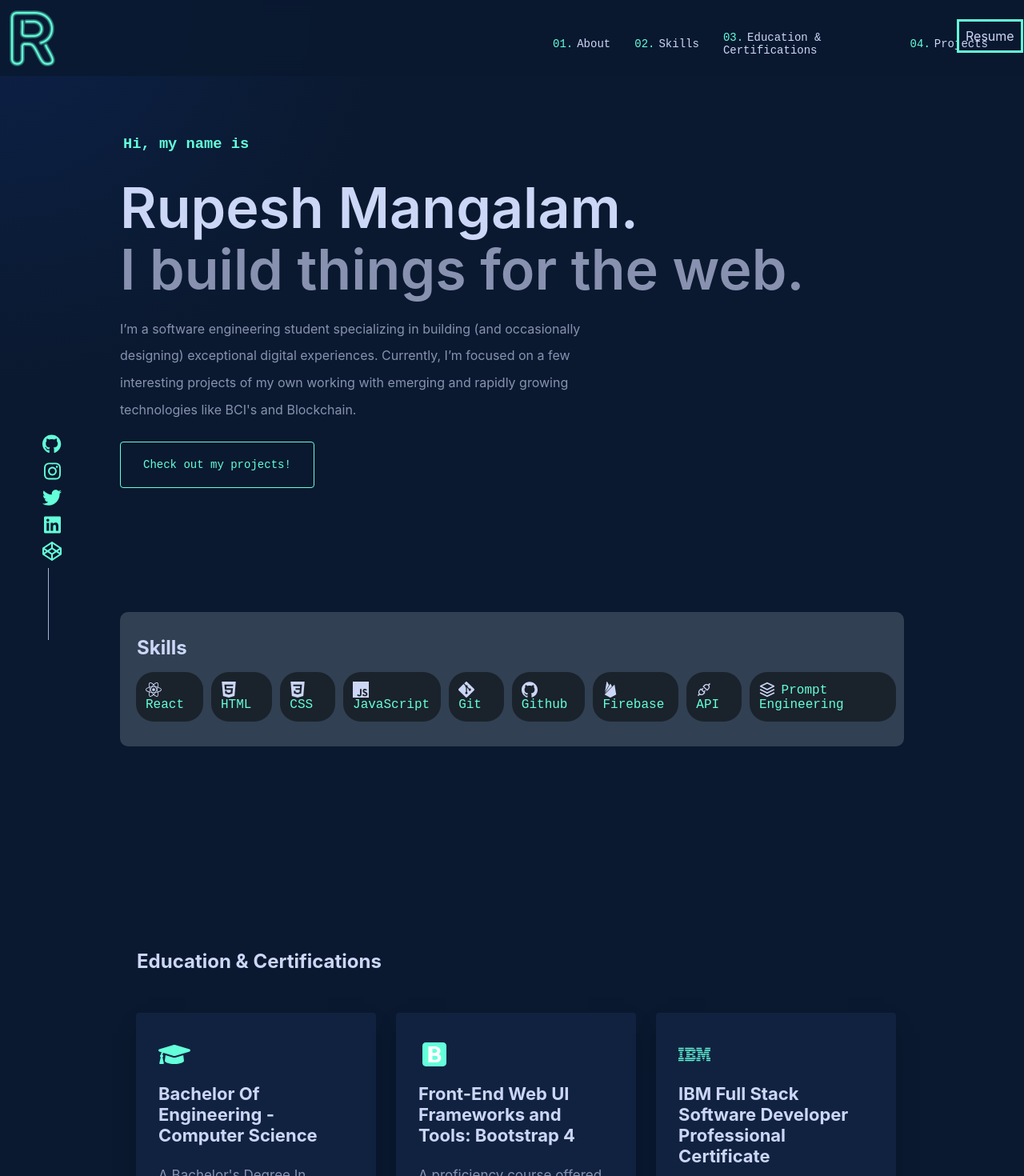
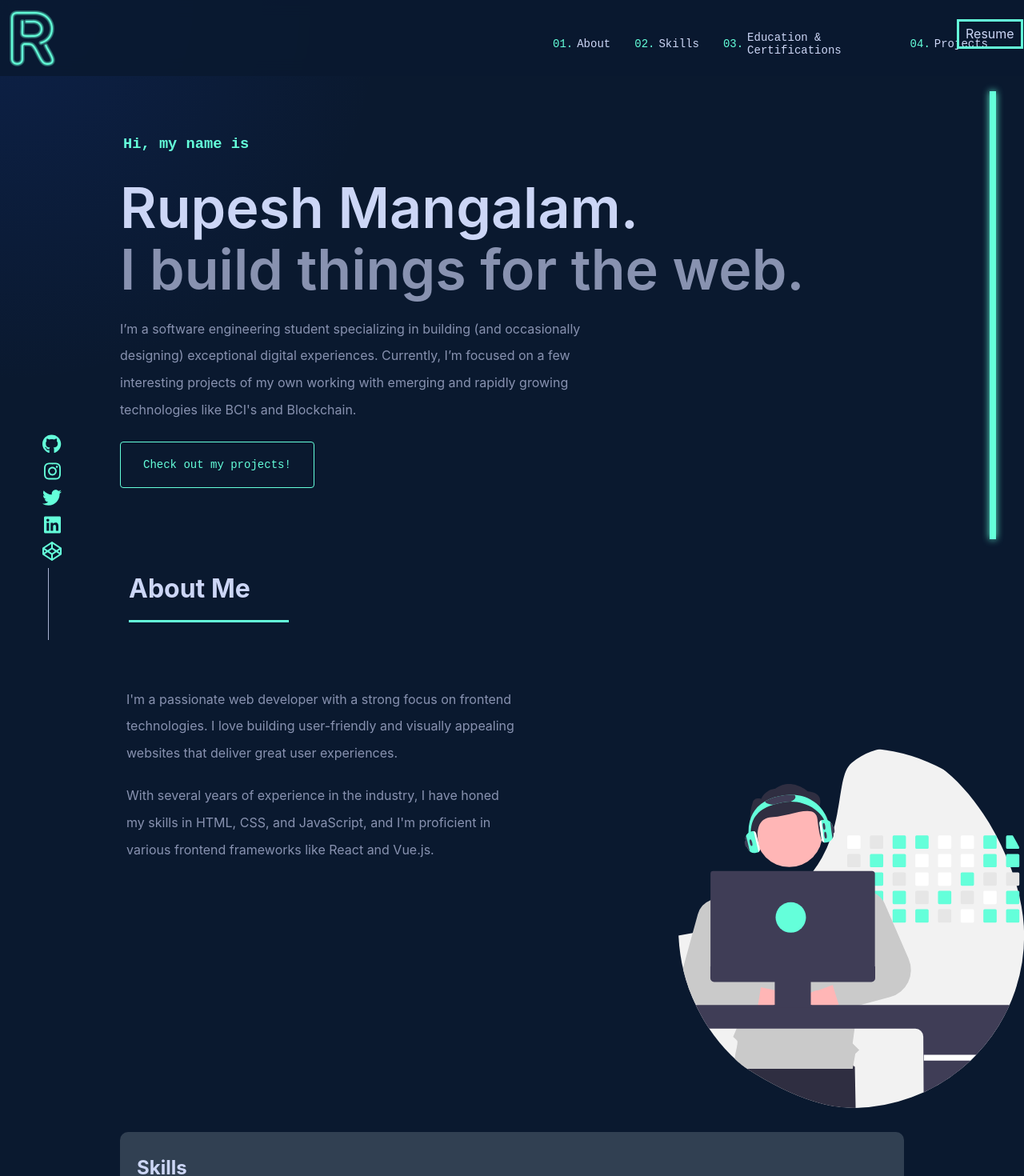
Before and after one commit to RupeshMangalam21/rupeshmangalamportfolio, a React (Create React App) app in the folder resume-portfolio/: page / in a window 1280 px wide. Shown: the top 1470 px of the page at 80% size. Built offline with nearby package versions, Linux system fonts and the light colour scheme.

Commit message:
ui changes elements addded

```diff
--- a/resume-portfolio/public/index.html
+++ b/resume-portfolio/public/index.html
@@ -3,6 +3,7 @@
   <head>
     <meta charset="utf-8" />
     <link rel="icon" href="./icons8-r-16.ico" />
+    <link rel="stylesheet" href="styles.css">
     <meta name="viewport" content="width=device-width, initial-scale=1" />
     <meta name="theme-color" content="#000000" />
     <meta
--- /dev/null
+++ b/resume-portfolio/public/styles.css
@@ -0,0 +1,45 @@
+/* Customize the scrollbar track */
+::-webkit-scrollbar {
+    width: 10px;
+    background-color: #0a192f;
+  }
+
+  /* Customize the scrollbar thumb */
+  ::-webkit-scrollbar-thumb {
+    background-color: #cfcecec7;
+    border-radius: 5px;
+  }
+
+  /* Customize the scrollbar thumb height in Chrome */
+  ::-webkit-scrollbar-thumb:vertical {
+    height: 30px; /* Adjust the height value as per your preference */
+  }
+
+  /* Customize the scrollbar thumb height in Firefox */
+  ::-moz-scrollbar-thumb {
+    background-color: #cfcecec7;
+    border-radius: 5px;
+    height: 30px; /* Adjust the height value as per your preference */
+  }
+
+  /* Customize the scrollbar thumb height in IE and Edge */
+  /* Note: Microsoft Edge Legacy (EdgeHTML) only */
+  /* For Microsoft Edge (Chromium) support, use ::-webkit-scrollbar-thumb */
+  /* For IE11 support, use ms-scrollbar-thumb */
+  /* For Edge (Chromium) and IE11 support, use the following selector */
+  ::-ms-scrollbar-thumb {
+    background-color: #cfcecec7;
+    border-radius: 5px;
+    height: 30px; /* Adjust the height value as per your preference */
+  }
+
+  /* Customize the scrollbar on hover */
+  /* Note: Only supported in WebKit browsers (Chrome, Safari, and newer versions of Opera) */
+  ::-webkit-scrollbar-thumb:hover {
+    background-color: #cfcecec7;
+  }
+
+  /* Customize the scrollbar corner */
+  ::-webkit-scrollbar-corner {
+    background-color: #cfcecec7;
+  }
--- a/resume-portfolio/src/Components/About.tsx
+++ b/resume-portfolio/src/Components/About.tsx
@@ -0,0 +1,33 @@
+import React from 'react';
+import '../Styles/About.css';
+import vectorImage from '../Assets/images/programmerimg2.svg';
+
+const AboutSection: React.FC = () => {
+  return (
+    <section id="about" className="about">
+      <div className="container">
+        <div className="section-heading">
+          <h2>About Me</h2>
+          <div className="underline"></div>
+        </div>
+        <div className="about-content">
+          <div className="about-text">
+            <p>
+              I'm a passionate web developer with a strong focus on frontend technologies. I love building
+              user-friendly and visually appealing websites that deliver great user experiences.
+            </p>
+            <p>
+              With several years of experience in the industry, I have honed my skills in HTML, CSS, and
+              JavaScript, and I'm proficient in various frontend frameworks like React and Vue.js.
+            </p>
+          </div>
+          <div className="about-vector">
+            <img src={vectorImage} alt="Vector" />
+          </div>
+        </div>
+      </div>
+    </section>
+  );
+};
+
+export default AboutSection;
--- a/resume-portfolio/src/Components/Navbar.tsx
+++ b/resume-portfolio/src/Components/Navbar.tsx
@@ -1,13 +1,16 @@
 import React from 'react';
 import '../Styles/Navbar.css';
-import loadimg from '../Assets/images/icons8-r-96 (1).png'
+import loadimg from '../Assets/images/icons8-r-96 (1).png';
 
 const Navbar: React.FC = () => {
   return (
     <nav className="navbar">
       <div className="ihALZY">
-      <img src={loadimg} alt="R" className="logo-image" />
-      <ol>
+        <div className="logo-container">
+          <img src={loadimg} alt="R" className="logo-image" />
+          <div className="flicker-effect"></div>
+        </div>
+        <ol>
           <li>
             <a href="/about">About</a>
           </li>
--- a/resume-portfolio/src/Pages/HomePage.tsx
+++ b/resume-portfolio/src/Pages/HomePage.tsx
@@ -4,6 +4,7 @@ import SkillsSection from '../Components/SkillsSection';
 import EducationSection from '../Components/EducationSection';
 import ProjectsSection from '../Components/ProjectsSection';
 import TopIntroSection from '../Components/TopIntroSection';
+import About from '../Components/About';
 import Links from '../Components/Links';
 
 const HomePage: React.FC = () => {
@@ -33,9 +34,11 @@ const HomePage: React.FC = () => {
     >
       <Links />
       <TopIntroSection />
+      <About />
       <SkillsSection />
       <EducationSection />
       <ProjectsSection />
+      <div class="line-element"></div>
     </div>
   );
 };
--- /dev/null
+++ b/resume-portfolio/src/Styles/About.css
@@ -0,0 +1,62 @@
+.about {
+    color: #ccd6f6;
+    padding: 100px 0;
+  }
+
+  .container {
+    max-width: 500px;
+  }
+
+  .section-heading {
+    text-align: left;
+    margin-bottom: 60px;
+  }
+
+  .section-heading h2 {
+    color: #ccd6f6;
+    font-size: 32px;
+  }
+
+  .underline {
+    width: 200px;
+    height: 3px;
+    background-color: #64ffda;
+    margin: 0 11px;
+    margin-top: 20px;
+  }
+
+  .about-content {
+    display: flex;
+    flex-direction: column;
+    justify-content: center;
+    gap: 40px;
+    margin-left: 8px;
+  }
+
+  .about-text {
+    max-width: 600px;
+    text-align: left;
+  }
+
+  .about-text p {
+    margin-bottom: 20px;
+  }
+
+  .about-image img {
+    width: 200px;
+    height: 200px;
+    border-radius: 50%;
+    object-fit: cover;
+    object-position: center;
+  }
+  .about-vector img {
+    width: 450px;
+    height: 450px;
+    border-radius: 50%;
+    object-fit: cover;
+    object-position: center;
+    position: absolute;
+    left: 53rem;
+    top: 145%;
+    transform: translateY(-50%);
+  }
--- a/resume-portfolio/src/Styles/HomePage.css
+++ b/resume-portfolio/src/Styles/HomePage.css
@@ -2,6 +2,19 @@
 body{
   background-color: #0a192f;
 }
+
+.line-element {
+  position: fixed;
+    top: 14.3%;
+    right: 35px;
+    width: 8px;
+    height: 70vh;
+  background-color: #64ffda;
+  box-shadow: 0 0 10px #64ffda;
+  z-index: 9999;
+}
+
+
 .homepage {
     text-align: center;
     padding: 20px;
--- a/resume-portfolio/src/Styles/Navbar.css
+++ b/resume-portfolio/src/Styles/Navbar.css
@@ -17,6 +17,7 @@
   border-style: solid;
   position: fixed!important;
   left: 92%;
+  max-height: 15px;
   top: 25%;
 }
 
@@ -75,12 +76,13 @@
   text-align: right;
 }
 .navbar a {
-  display: inline-block;
+  display: flex;
   text-decoration: none;
   text-decoration-skip-ink: auto;
   color: inherit;
   position: relative;
   transition: all 0.25s cubic-bezier(0.645,0.045,0.355,1);
+  align-items: center;
 }
 li {
   text-align: -webkit-match-parent;
--- a/resume-portfolio/src/Styles/SkillsSection.css
+++ b/resume-portfolio/src/Styles/SkillsSection.css
@@ -7,6 +7,7 @@
   margin-block: 15px;
   color: #ccd6f6;
   margin-top: 11rem;
+  height: 400px;
 }
 
 .skill-icon {
```
Also changed, not shown: resume-portfolio/src/Assets/images/programmerimg2.svg (added).
